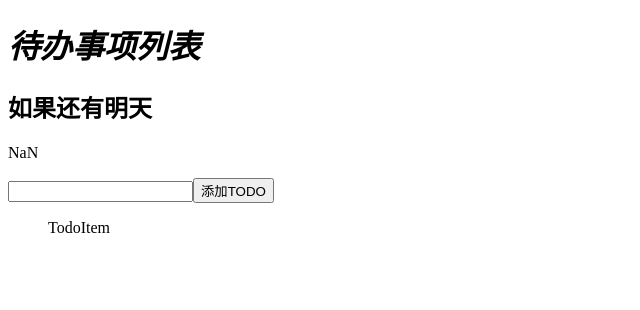
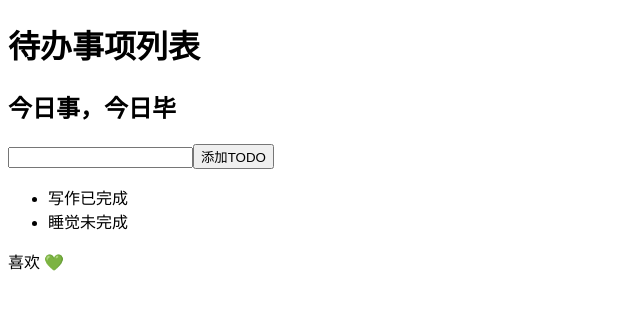
Before and after one commit to rebirth111/react, a React (Create React App) app: page / in a window 1280 px wide. Shown: the top 310 px of the page, without its empty margins (0-640 px from the left). Built offline with nearby package versions, Linux system fonts and the light colour scheme.

Commit message:
添加回车事件和添加完成之后获取焦点

```diff
--- a/src/App.js
+++ b/src/App.js
@@ -1,21 +1,89 @@
-import React, { Component } from 'react'
+import React, { Component, Fragment } from 'react'
 import {
     TodoHeader,
     TodoInput,
-    TodoList
+    TodoList,
+    Like
 } from './components'
 
 export default class App extends Component {
+   /*  state={
+        title: "待办事项列表"
+    } */
+    constructor(){
+        super()
+        this.state={
+            title: "待办事项列表",
+            desc: '今日事，今日毕',
+            article: '<div>shfdeuifrgfregervnfved   <i>asdewrew</i></div>',
+            todos:[{
+                id: 1,
+                title: '写作',
+                assignee: '老舍',
+                isCompleted: true
+            },
+            {
+                id: 2,
+                title: '睡觉',
+                assignee: '八戒',
+                isCompleted: false
+            }]
+        }
+    }
+
+    addTodo=(todoTitle)=>{
+        //这样写出错了，3不是一个数组，因为push语句返回的是数组长度
+       /*  this.setState({
+            todos:this.state.todos.push({
+                id: Math.random(),
+                title: todoTitle,
+                isCompleted: false
+            })
+        }) */
+
+        //const newTodos=this.state.todos.slice()
+        const newTodos=[...this.state.todos]
+        newTodos.push({
+                id: Math.random(),
+                title: todoTitle,
+                isCompleted: false
+        })
+        this.setState({
+            todos:newTodos
+        })
+
+       /* //这个代码是对的，不会出错
+        this.setState({
+            todos:this.state.todos.concat({
+                id: Math.random(),
+                title: todoTitle,
+                isCompleted: false
+            })
+        })
+ */
+    }
+
     render() {
         return (
-            <>
+            <Fragment>
+{/*                 {
+                    <div dangerouslySetInnerHTML={{__html:this.state.article}} />
+                } */}
+           {/*  {
+                this.state.todos.map(todo=>{
+                    return<div key={todo.id}>{todo.title}</div>
+                })
+            } */}
                 <TodoHeader
-                 /* desc="今日事，今日毕" x={1} y={2} */>
-                <i>待办事项列表 </i>
+                 desc={this.state.desc} >
+                {this.state.title}
                 </TodoHeader>
-                <TodoInput /* btnText="ADD" *//>
-                <TodoList />
-            </>
+                <TodoInput
+                addTodo={this.addTodo}
+                />
+                <TodoList todos={this.state.todos}/>
+                <Like />
+            </Fragment>
         )
     }
 }
--- /dev/null
+++ b/src/components/Like/index.js
@@ -0,0 +1,36 @@
+import React, { Component } from 'react'
+
+export default class Like extends Component {
+    constructor(){
+        super()
+        this.state={
+            isLiked: false
+        }
+    }
+    handleLikedClick=()=>{
+        //使用这种方式修改数据在react里是不允许的，能修改数据，但是界面不会重新渲染
+        //this.state.isLiked=!this.state.isLiked
+        //要修改数据就用setState方法，setState方法可以有两个参数
+        //第一个参数又有两种情况，第一种情况是一个对象
+        //this.setState({
+        //    isLiked: !this.state.isLiked
+        //})
+        //第二种情况是一个方法
+        this.setState((prevState)=>{
+            return {
+                isLiked: !prevState.isLiked
+            }
+        })
+    }
+    render() {
+        return (
+            <div>
+                <span onClick={this.handleLikedClick}>
+                {
+                    this.state.isLiked ? '取消 ❤️' : ' 喜欢 💚'
+                }
+                </span>
+            </div>
+        )
+    }
+}
--- a/src/components/TodoHeader/index.js
+++ b/src/components/TodoHeader/index.js
@@ -7,14 +7,14 @@ export default function TodoHeader(props) {
            {props.children}
         </h1>
         <h2>{props.desc}</h2>
-    <p>{props.x+props.y}</p>
+   {/*  <p>{props.x+props.y}</p> */}
         </>
     )
 }
 TodoHeader.propTypes={
     desc:PropTypes.string.isRequired,
-    x:PropTypes.number.isRequired,
-    y:PropTypes.number.isRequired,
+/*     x:PropTypes.number.isRequired,
+    y:PropTypes.number.isRequired, */
     //children:PropTypes.isRequired
 }
 TodoHeader.defaultProps={
--- a/src/components/TodoInput/index.js
+++ b/src/components/TodoInput/index.js
@@ -1,5 +1,7 @@
-import React, { Component } from 'react'
+import React, { Component,createRef } from 'react'
 import PropTypes from 'prop-types'
+
+
 export default class TodoInput extends Component {
     static propTypes={
         btnText:PropTypes.string
@@ -7,10 +9,45 @@ export default class TodoInput extends Component {
     static defaultProps={
         btnText: '添加TODO'
     }
+    constructor(){
+        super()
+        this.state={
+            inputValue: ''
+        }
+        this.inputDom=createRef()
+    }
+    handleInputChange=(e)=>{
+        this.setState({
+            inputValue: e.currentTarget.value
+        })
+    }
+    handleKeyUp=(e)=>{
+        if (e.keyCode===13){
+            this.handleAddClick()
+        }
+    }
+    handleAddClick=()=>{
+        if (this.state.inputValue === ''){
+            return
+        }
+        this.props.addTodo(this.state.inputValue)
+        this.setState({
+            inputValue: ''
+        },()=>{
+            this.inputDom.current.focus()
+        })
+    }
     render() {
         return (
             <div>
-                <input type="text" /><button>{this.props.btnText }</button>
+                <input
+                type="text"
+                value={this.state.inputValue}
+                onChange={this.handleInputChange}
+                onKeyUp={this.handleKeyUp}
+                ref={this.inputDom}
+                />
+                <button onClick={this.handleAddClick}>{this.props.btnText }</button>
             </div>
         )
     }
--- a/src/components/TodoList/TodoItem.js
+++ b/src/components/TodoList/TodoItem.js
@@ -1,9 +1,11 @@
-import React from 'react'
+import React, { Component } from 'react'
 
-export default function TodoItem() {
+export default class TodoItem extends Component {
+    render() {
         return (
-            <div>
-                TodoItem
-            </div>
+            <li>
+                {this.props.title}{this.props.isCompleted ? '已完成' : '未完成'}
+            </li>
         )
     }
+}
--- a/src/components/TodoList/index.js
+++ b/src/components/TodoList/index.js
@@ -4,7 +4,22 @@ export default class TodoList extends Component {
     render() {
         return (
             <ul>
-                <TodoItem />
+                {
+                    this.props.todos.map(todo=>{
+                        return(
+                            // <TodoItem
+                            //   key={todo.id}
+                            //   id={todo.id}
+                            //   title={todo.title}
+                            //   isCompleted={todo.isCompleted}
+                            ///>
+                            <TodoItem
+                               key={todo.id}
+                               {...todo}
+                               />
+                        )
+                    })
+                }
             </ul>
         )
     }
--- a/src/components/index.js
+++ b/src/components/index.js
@@ -11,3 +11,4 @@ export{
 export { default as TodoHeader} from './TodoHeader'
 export { default as TodoInput} from './TodoInput'
 export { default as TodoList} from './TodoList'
+export {default as Like } from './Like'
```
